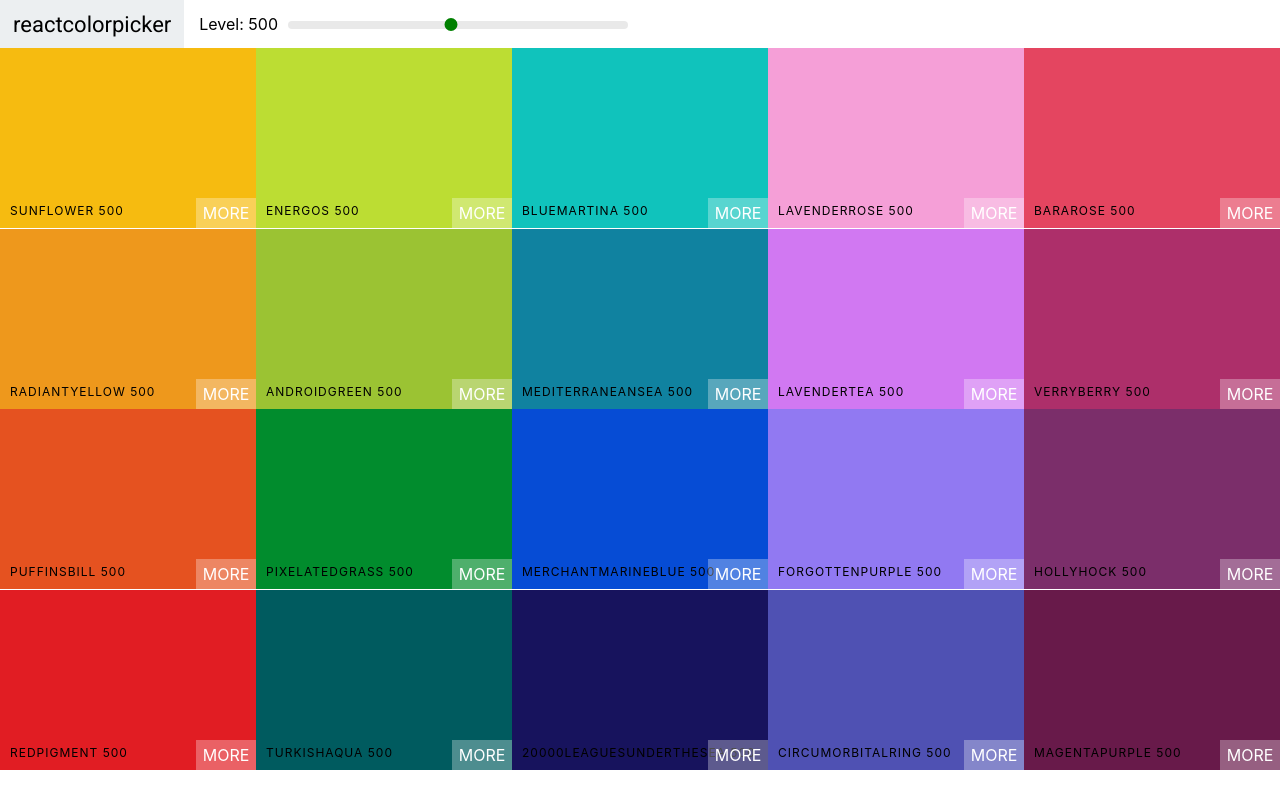
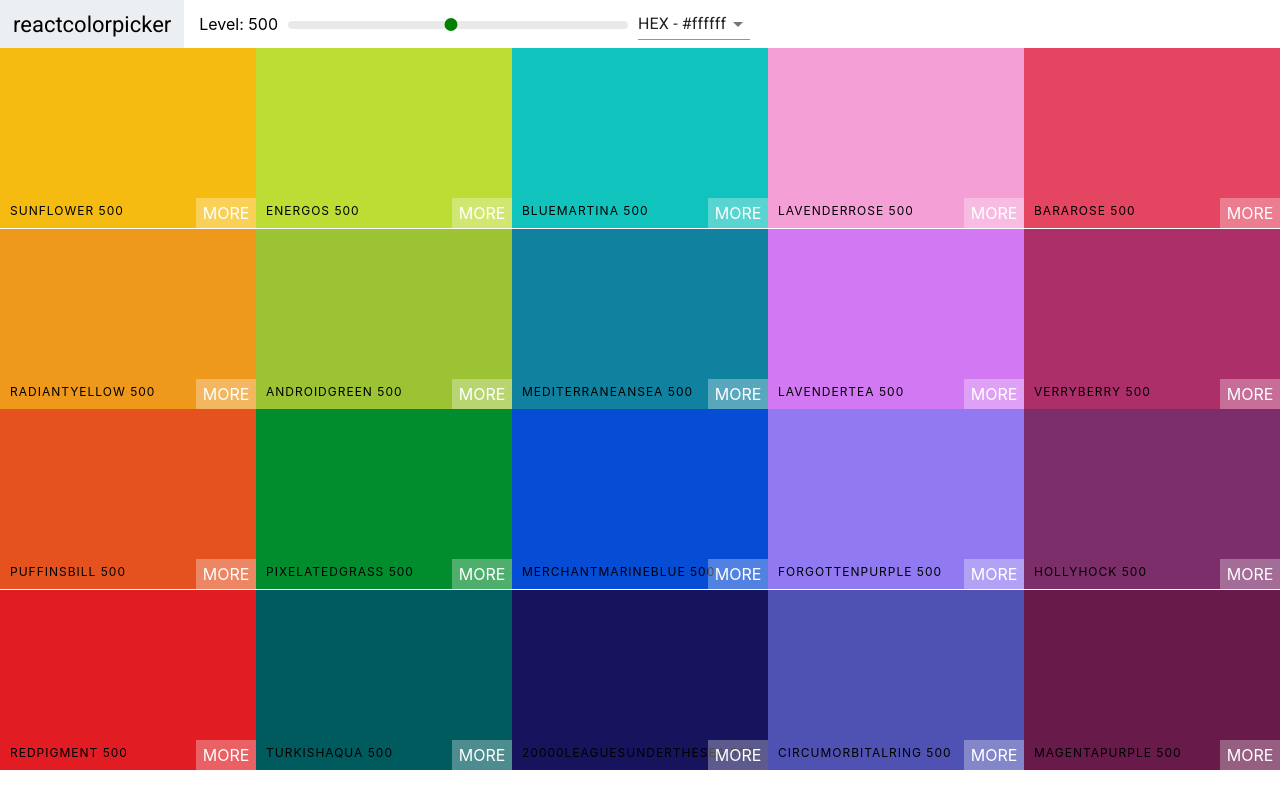
Before and after one commit to igolubevJ/colors-app, a React (Create React App) app: page / in a window 1280 px wide. Built offline with nearby package versions, Linux system fonts and the light colour scheme.

Commit message:
Add Select and Material UI

```diff
--- a/package.json
+++ b/package.json
@@ -3,6 +3,7 @@
   "version": "0.1.0",
   "private": true,
   "dependencies": {
+    "@material-ui/core": "^4.9.8",
     "@testing-library/jest-dom": "^4.2.4",
     "@testing-library/react": "^9.5.0",
     "@testing-library/user-event": "^7.2.1",
--- a/src/Navbar.js
+++ b/src/Navbar.js
@@ -1,4 +1,5 @@
 import React, { Component } from 'react';
+import { Select, MenuItem } from '@material-ui/core';
 import Slider from 'rc-slider';
 
 import 'rc-slider/assets/index.css';
@@ -6,13 +7,23 @@
 import './Navbar.css';
 
 class Navbar extends Component {
+  state = {
+    format: "hex"
+  }
+
+  handleChange = (event) => {
+    this.setState({ format: event.target.value });
+    this.props.handleChange(event.target.value);
+  }
+
   render() {
     const { level, changeLevel } = this.props;
+    const { format } = this.state;
 
     return (
       <header className="Navbar">
         <div className="logo">
-          <a href="#">reactcolorpicker</a>
+          <a href="/#">reactcolorpicker</a>
         </div>
         <div className="slider-container">
           <span>Level: { level }</span>
@@ -26,6 +37,13 @@
             />
           </div>
         </div>
+        <div className="select-container">
+          <Select value={ format } onChange={ this.handleChange }>
+            <MenuItem value="hex">HEX - #ffffff</MenuItem>
+            <MenuItem value="rgb">RGB - rgb(255, 255, 255)</MenuItem>
+            <MenuItem value="rgba">RGBA - rgba(255, 255, 255, 1.0)</MenuItem>
+          </Select>
+        </div>
       </header>
     )
   }
--- a/src/Palette.js
+++ b/src/Palette.js
@@ -8,27 +8,37 @@
 
 class Palette extends Component {
   state = {
-    level: 500
+    level: 500,
+    format: 'hex'
   }
 
   changeLevel = (level) => {
     this.setState({ level });
   }
 
+  changeFormat = (format) => {
+    this.setState({ format });
+  }
+
   render() {
     const { colors } = this.props.palette;
-    const { level } = this.state;
+    const { level, format } = this.state;
+
     const colorBoxes = colors[level].map((color, idx) => (
       <ColorBox
         key={ idx }
-        background={ color.hex }
+        background={ color[format] }
         name={ color.name }
       />
     ));
 
     return (
       <div className="Palette">
-        <Navbar level={ level } changeLevel={ this.changeLevel } />
+        <Navbar
+          level={ level }
+          changeLevel={ this.changeLevel }
+          handleChange={ this.changeFormat }
+        />
         {/* Navbar goes heare */}
         <div className="Palette-colors">
           { colorBoxes }
```
Also changed, not shown: 1 other file (tests, documents, lock files or other folders).
